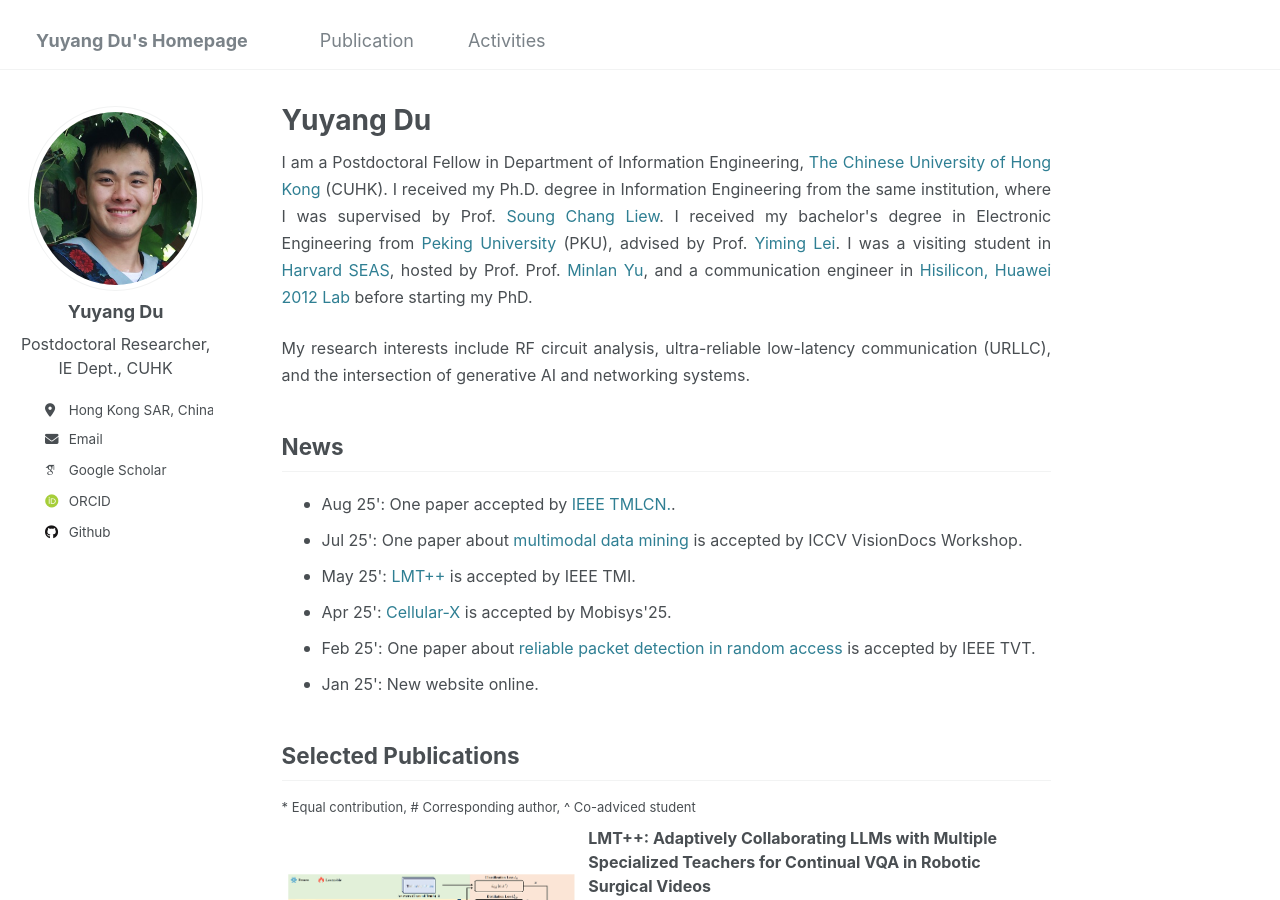
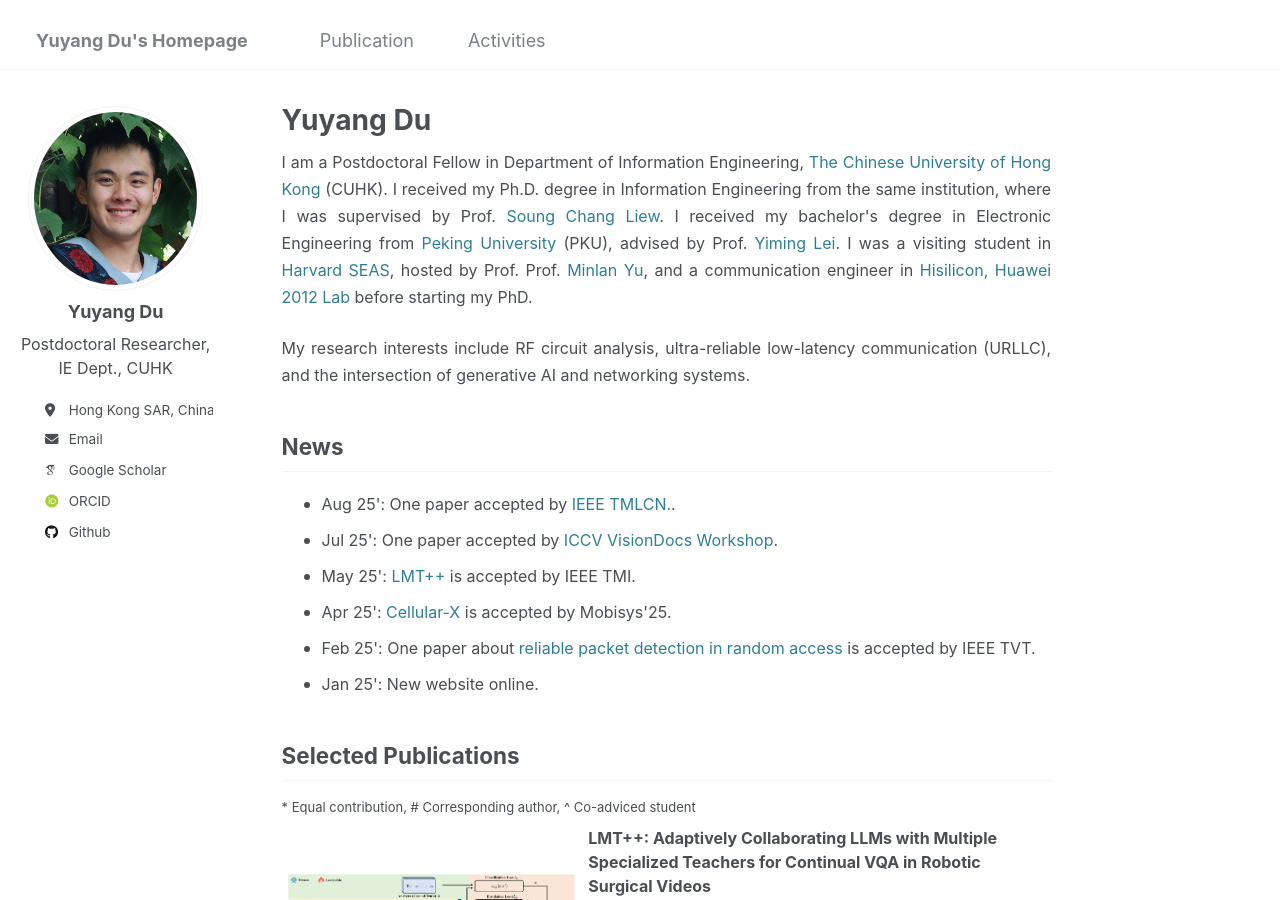
Before and after one commit to yuyangdu01/yuyangdu01.github.io, a Jekyll site: the page built from _pages/about.md, in a window 1280 px wide and 900 px high. Built offline with Jekyll 4.4.1, drawn with Linux system fonts in a browser that asks for light colours; some web fonts are replaced.

Commit message:
Update about.md

```diff
--- a/_pages/about.md
+++ b/_pages/about.md
@@ -20,7 +20,7 @@ a {
 News <font size=3></font>
 ------
 * <font size=3>Aug 25': One paper accepted by <a href="https://ieeexplore.ieee.org/document/11113346/"> IEEE TMLCN.</a>.</font>
-* <font size=3>Jul 25': One paper about <a href="https://openreview.net/forum?id=H57HtksYpC"> multimodal data mining</a> is accepted by ICCV VisionDocs Workshop.</font>
+* <font size=3>Jul 25': One paper accepted by <a href="https://openreview.net/forum?id=H57HtksYpC">ICCV VisionDocs Workshop</a>.</font>
 * <font size=3>May 25': <a href="https://ieeexplore.ieee.org/document/11045720">LMT++</a> is accepted by IEEE TMI.</font>
 * <font size=3>Apr 25': <a href="https://arxiv.org/abs/2504.13190">Cellular-X</a> is accepted by Mobisys'25.</font>
 * <font size=3>Feb 25': One paper about <a href="https://ieeexplore.ieee.org/document/10902223">reliable packet detection in random access</a> is accepted by IEEE TVT.</font>
```
